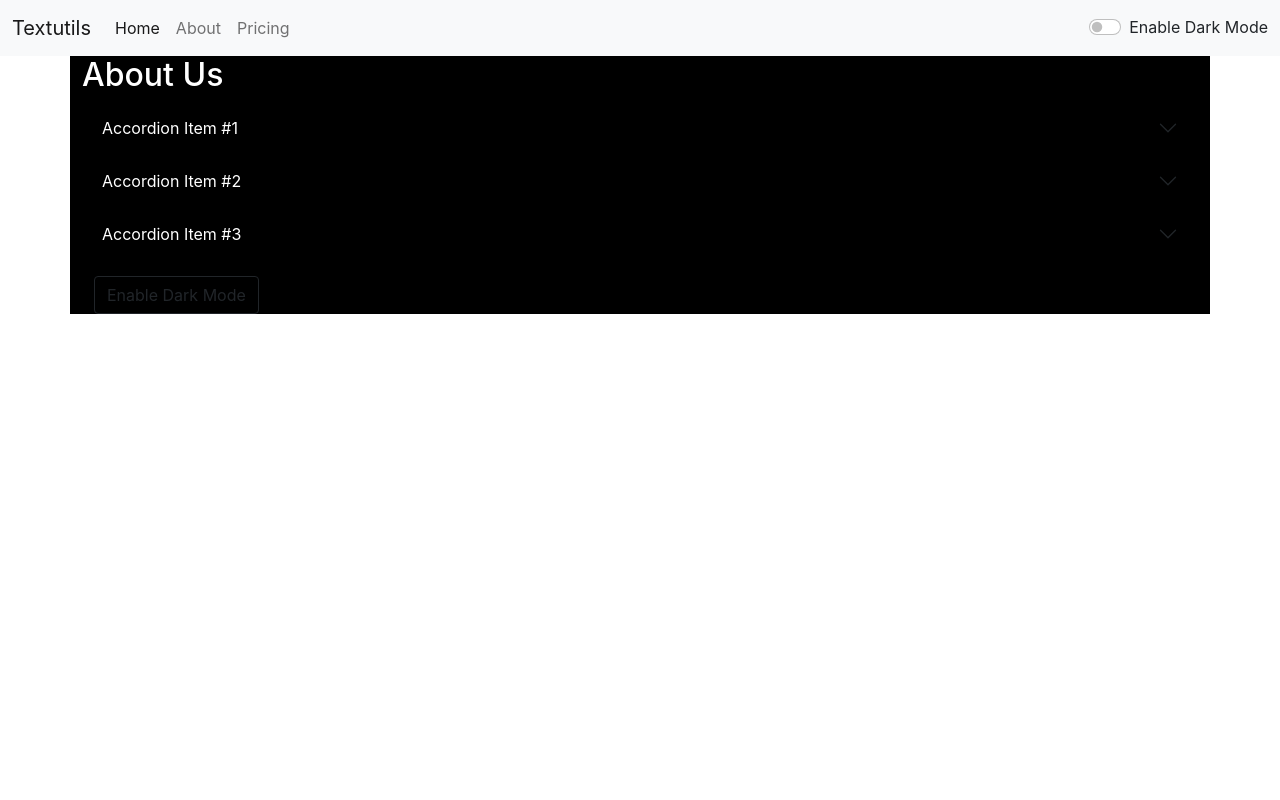
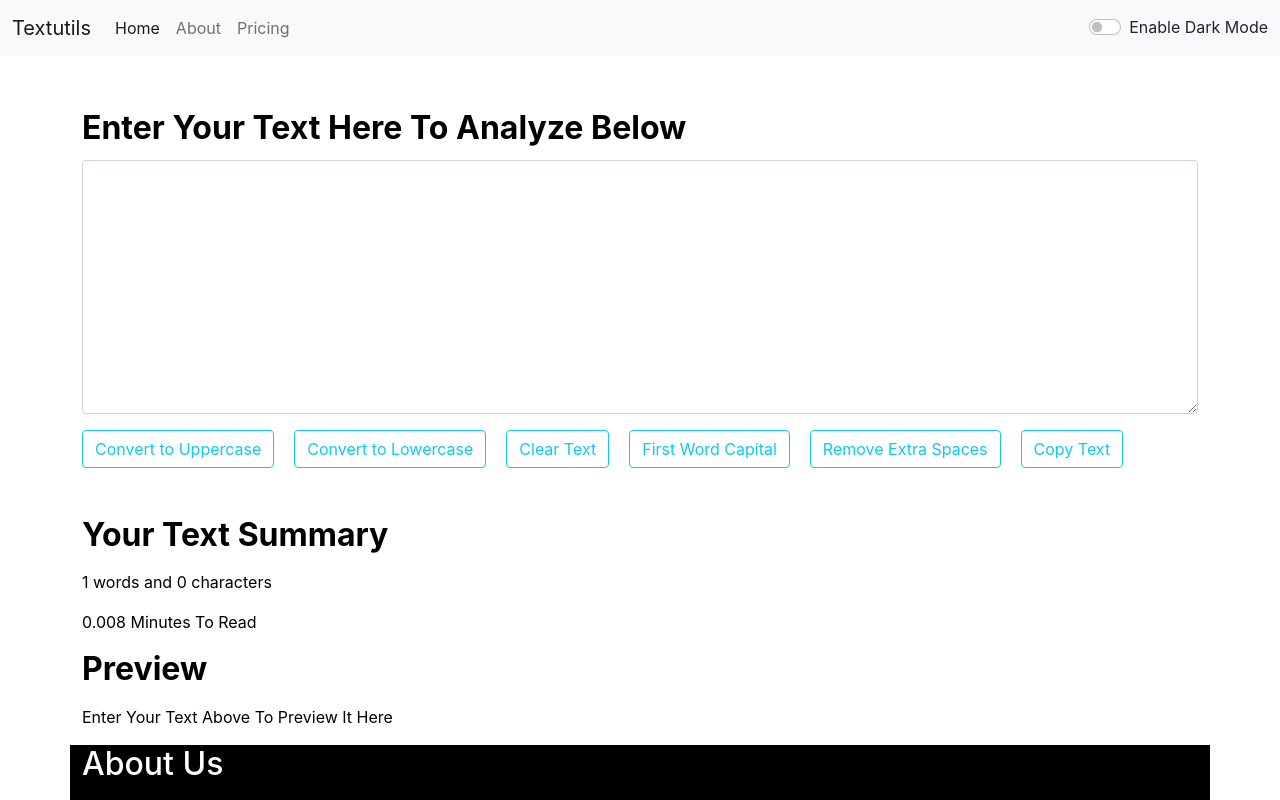
Before and after one commit to harsharansingh20/React-tracker, a React (Create React App) app in the folder textutils/: page / in a window 1280 px wide. Shown: the top 800 px of the page. Built offline with nearby package versions, Linux system fonts and the light colour scheme.

Commit message:
adding textform

```diff
--- a/textutils/src/App.js
+++ b/textutils/src/App.js
@@ -40,7 +40,7 @@ const toggleMode=()=>{
     <>
     <Navbar title="Textutils" about="About" services = "services" mode={mode} toggleMode={toggleMode}  />
     {/* <Alert alert = {alert} /> */}
-    {/* <TextForm  showAlert={showAlert}  title="Enter Your Text Here To Analyze Below" mode={mode} /> */}
+    <TextForm  showAlert={showAlert}  title="Enter Your Text Here To Analyze Below" mode={mode} />
     <About/>
     </>
   );
```
